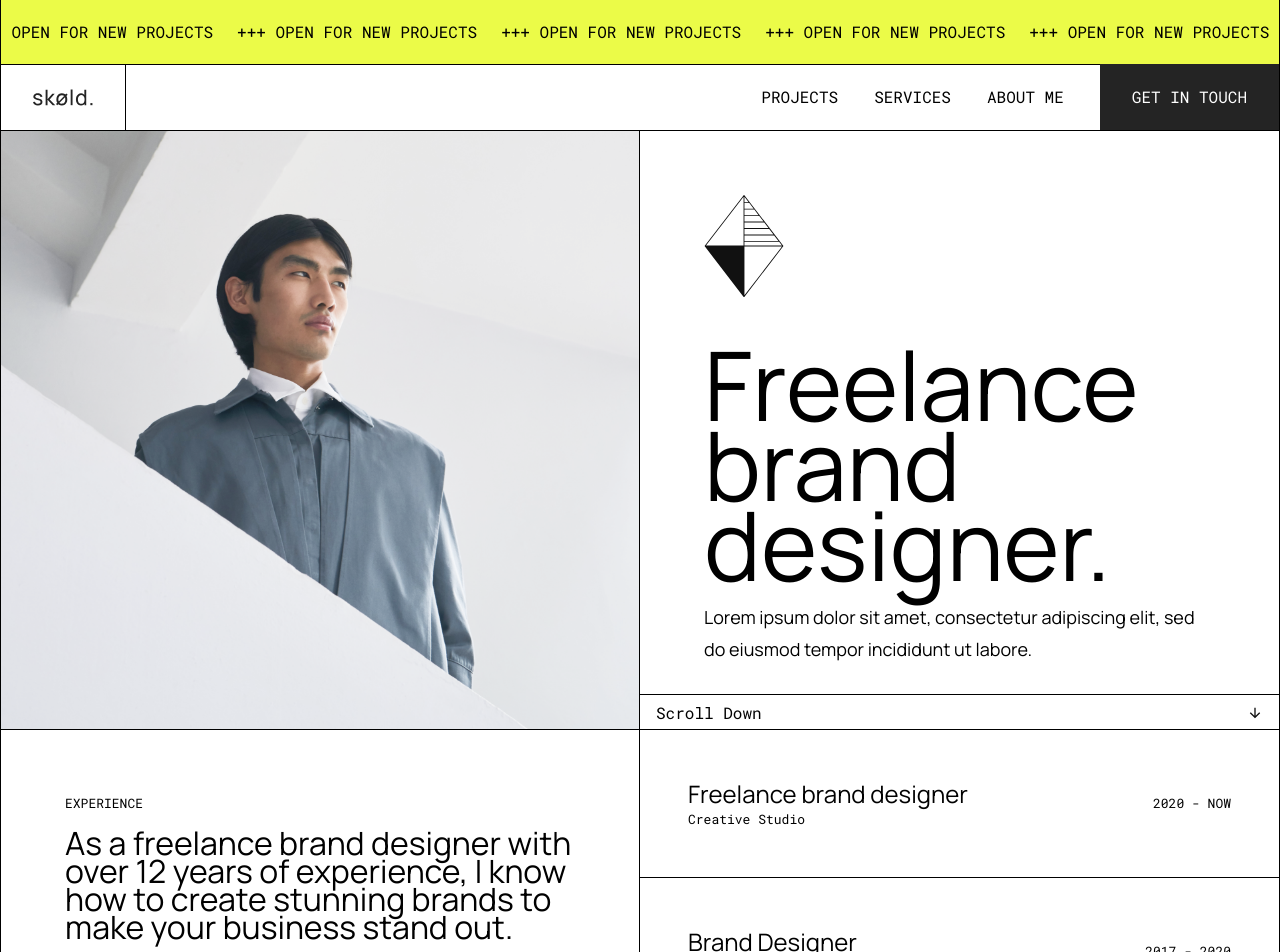
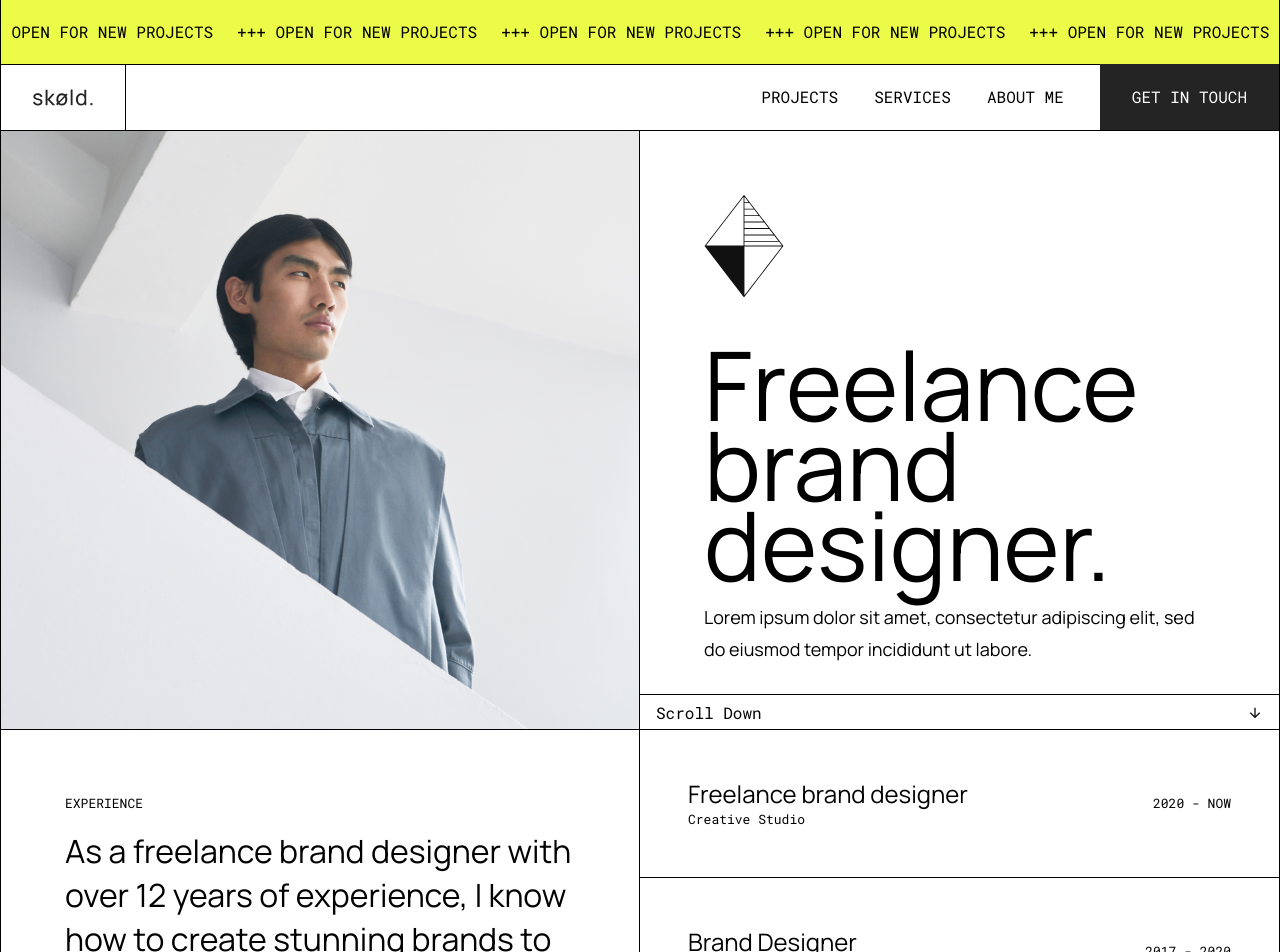
Before and after one commit to mobashirul-alam/scold-portfolio, a Next.js app: page /about in a window 1280 px wide. Shown: the top 952 px of the page. Built offline with nearby package versions, Linux system fonts and the light colour scheme.

Commit message:
about page text size issue solved

```diff
--- a/app/(routes)/(pages)/about/page.tsx
+++ b/app/(routes)/(pages)/about/page.tsx
@@ -87,7 +87,7 @@ const AboutPage = () => {
                         >
                             Experience
                         </p>
-                        <p className="text-xl lg:text-[32px] mb-20 lg:mb-0">
+                        <p className="text-xl lg:text-[32px] lg:leading-[44px] mb-20 lg:mb-0">
                             As a freelance brand designer with over 12 years of
                             experience, I know how to create stunning brands to
                             make your business stand out.
```
